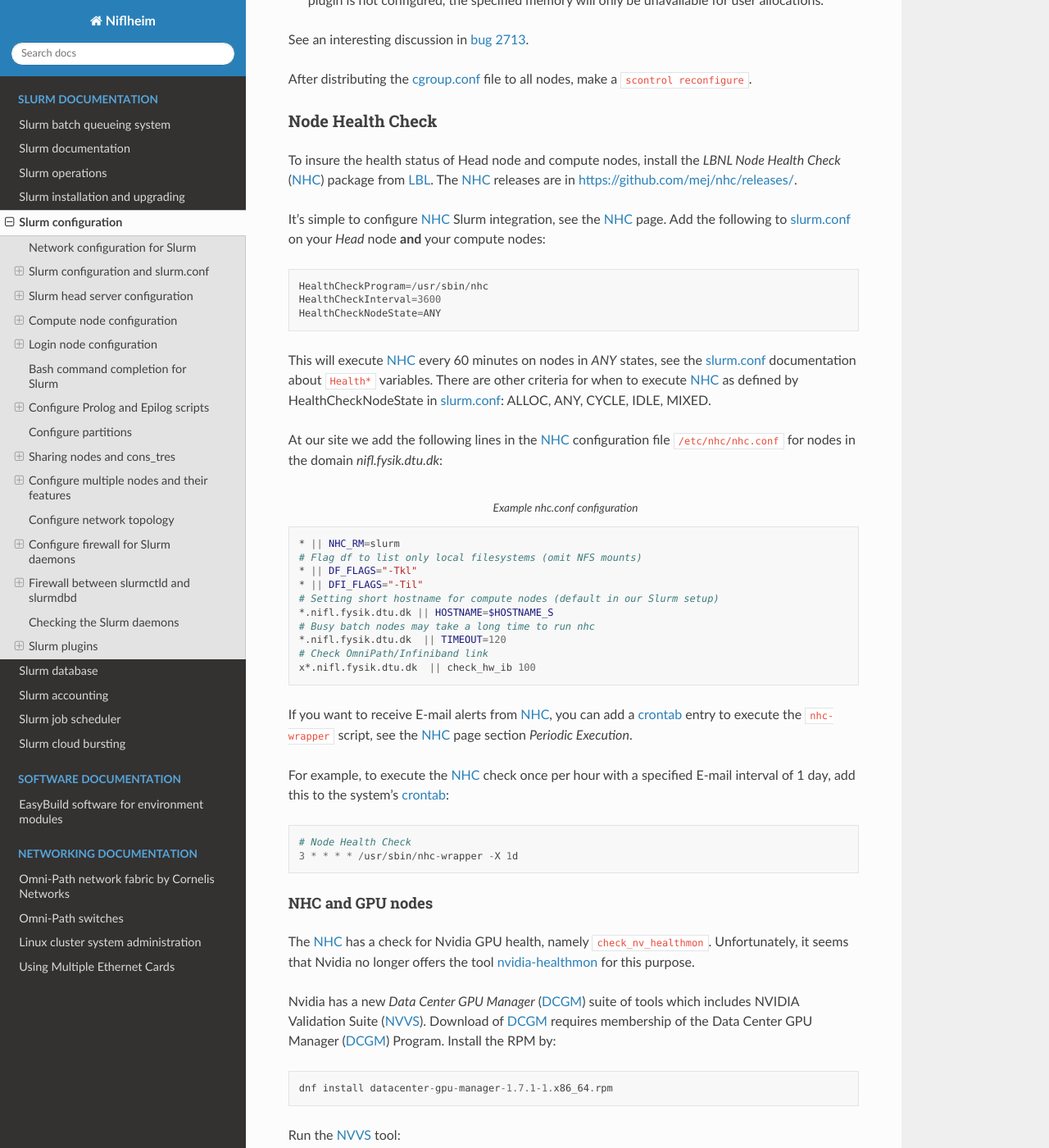
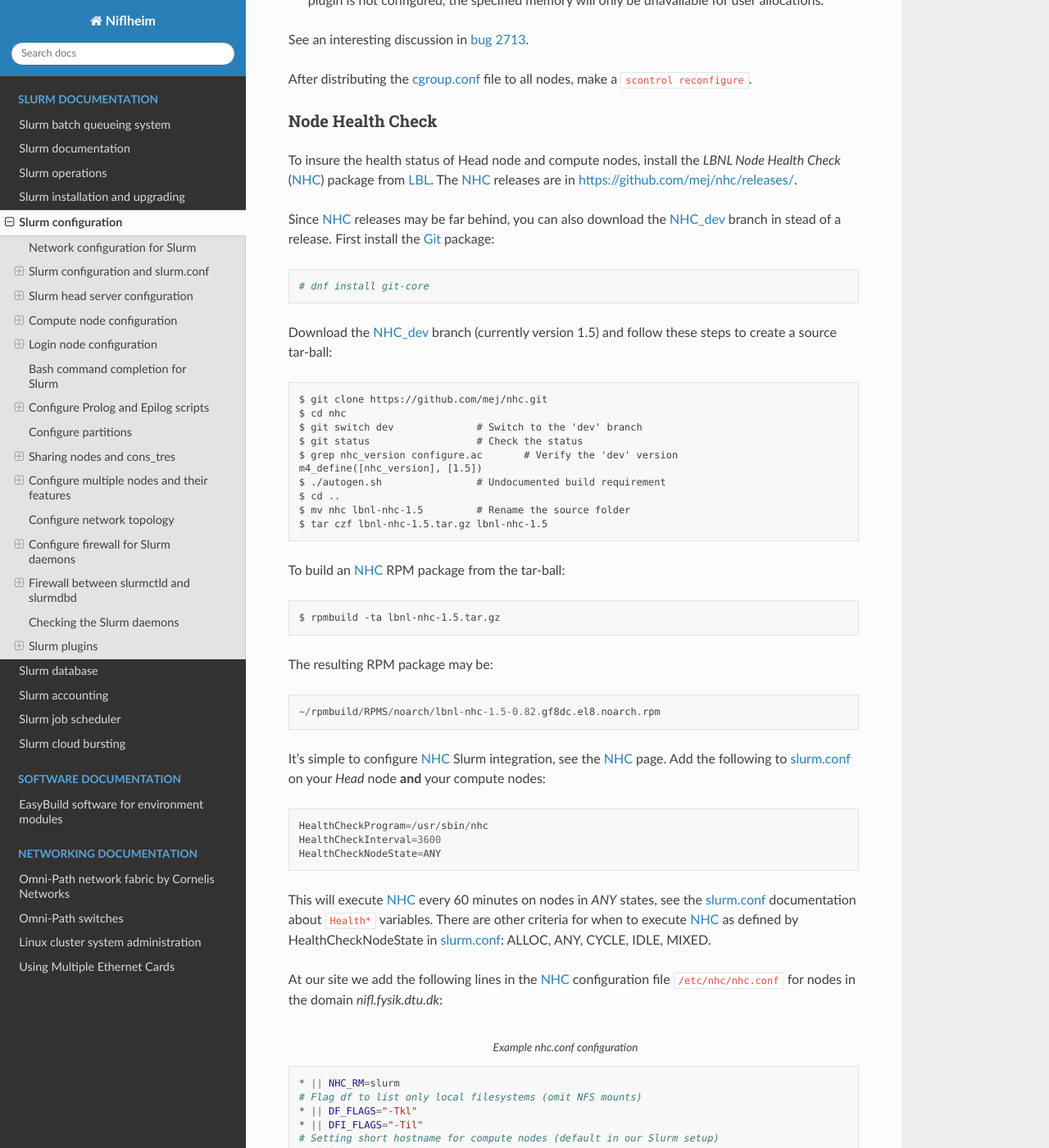
Before and after one commit to OleHolmNielsen/Niflheim_system, a Sphinx documentation site: the page built from docs/Slurm_configuration.rst, in a window 1280 px wide and 1400 px high, scrolled down 11341 px. Shown: the whole window at 82% size. Built offline with Sphinx 7.4.7 and the Read the Docs theme 3.1.0, drawn with Linux system fonts in a browser that asks for light colours.

Commit message:
Build the NHC_dev_ branch RPM package

```diff
--- a/docs/Slurm_configuration.rst
+++ b/docs/Slurm_configuration.rst
@@ -462,7 +462,35 @@ Node Health Check
 To insure the health status of Head node and compute nodes, install the *LBNL Node Health Check* (NHC_) package from LBL_.
 The NHC_ releases are in https://github.com/mej/nhc/releases/.
 
+Since NHC_ releases may be far behind, you can also download the NHC_dev_ branch in stead of a release.
+First install the Git_ package::
+
+  # dnf install git-core
+
+Download the NHC_dev_ branch (currently version 1.5) and follow these steps to create a source tar-ball::
+
+  $ git clone https://github.com/mej/nhc.git
+  $ cd nhc
+  $ git switch dev              # Switch to the 'dev' branch
+  $ git status                  # Check the status
+  $ grep nhc_version configure.ac       # Verify the 'dev' version
+  m4_define([nhc_version], [1.5])
+  $ ./autogen.sh                # Undocumented build requirement
+  $ cd ..
+  $ mv nhc lbnl-nhc-1.5         # Rename the source folder
+  $ tar czf lbnl-nhc-1.5.tar.gz lbnl-nhc-1.5
+
+To build an NHC_ RPM package from the tar-ball::
+
+  $ rpmbuild -ta lbnl-nhc-1.5.tar.gz
+
+The resulting RPM package may be::
+
+  ~/rpmbuild/RPMS/noarch/lbnl-nhc-1.5-0.82.gf8dc.el8.noarch.rpm
+
 .. _NHC: https://github.com/mej/nhc
+.. _NHC_dev: https://github.com/mej/nhc/tree/dev#
+.. _Git: https://en.wikipedia.org/wiki/Git
 .. _LBL: https://www.lbl.gov/
 
 It's simple to configure NHC_ Slurm integration, see the NHC_ page.
```
